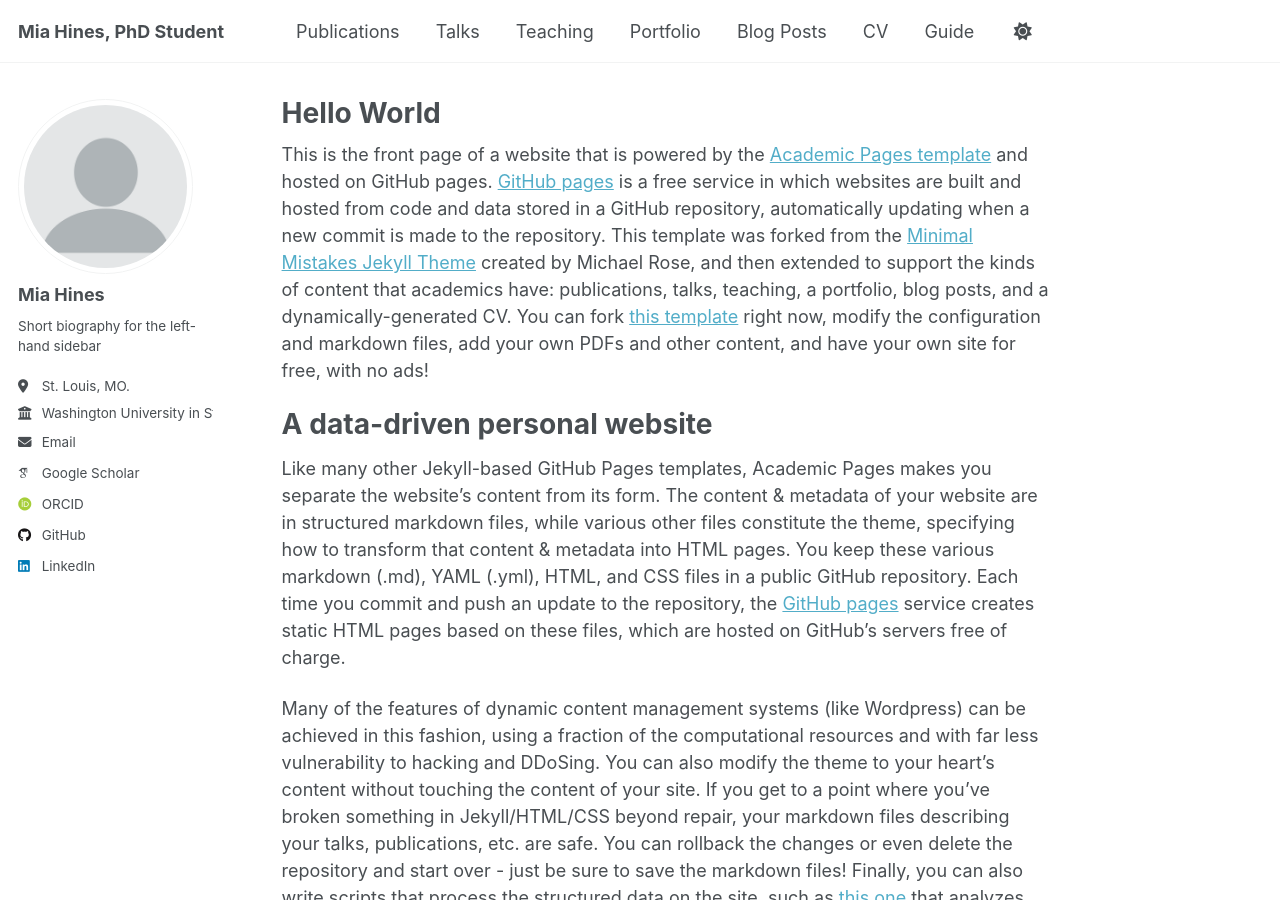
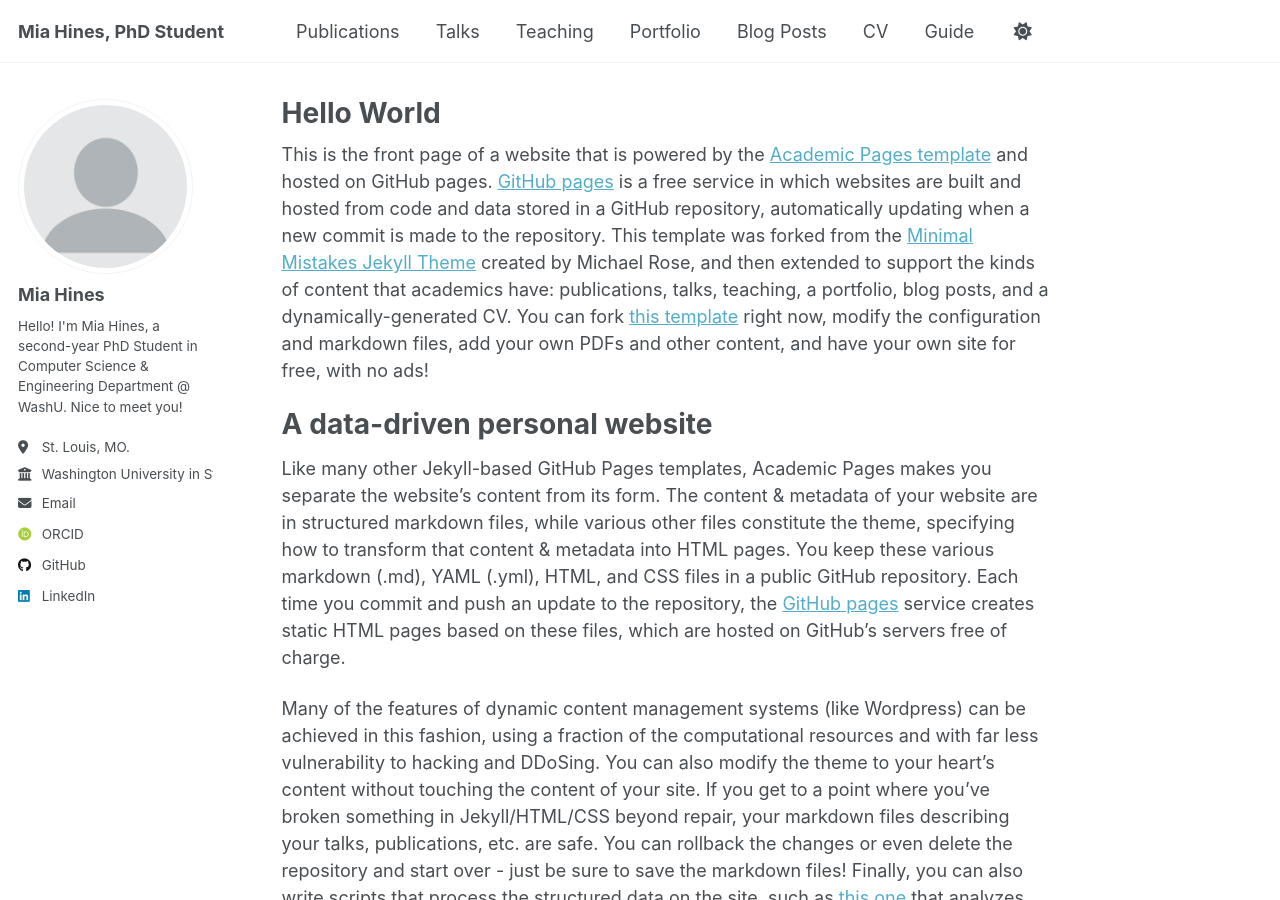
Before and after one commit to MiaHines/miahines.github.io, a Jekyll site: the page built from _pages/about.md, in a window 1280 px wide and 900 px high. Built offline with Jekyll 4.4.1, drawn with Linux system fonts in a browser that asks for light colours; some web fonts are replaced.

Commit message:
sidbar message 1

```diff
--- a/_config.yml
+++ b/_config.yml
@@ -25,7 +25,7 @@ author:
   avatar           : "profile.png"
   name             : "Mia Hines"
   pronouns         : # example: "she/her"
-  bio              : "Short biography for the left-hand sidebar"
+  bio              : "Hello! I'm Mia Hines, a second-year PhD Student in Computer Science & Engineering Department @ WashU. Nice to meet you!"
   location         : "St. Louis, MO."
   employer         : "Washington University in St. Louis"
   uri              : # URL
@@ -34,7 +34,7 @@ author:
   # Academic websites
   academia         : # URL
   arxiv            : # URL - Update with the correct link to your profile
-  googlescholar    : "https://scholar.google.com/citations?user=PS_CX0AAAAAJ"
+  googlescholar    : # URL
   impactstory      : # URL
   orcid            : "https://orcid.org/0009-0001-3513-4901"
   semantic         : # URL
```
